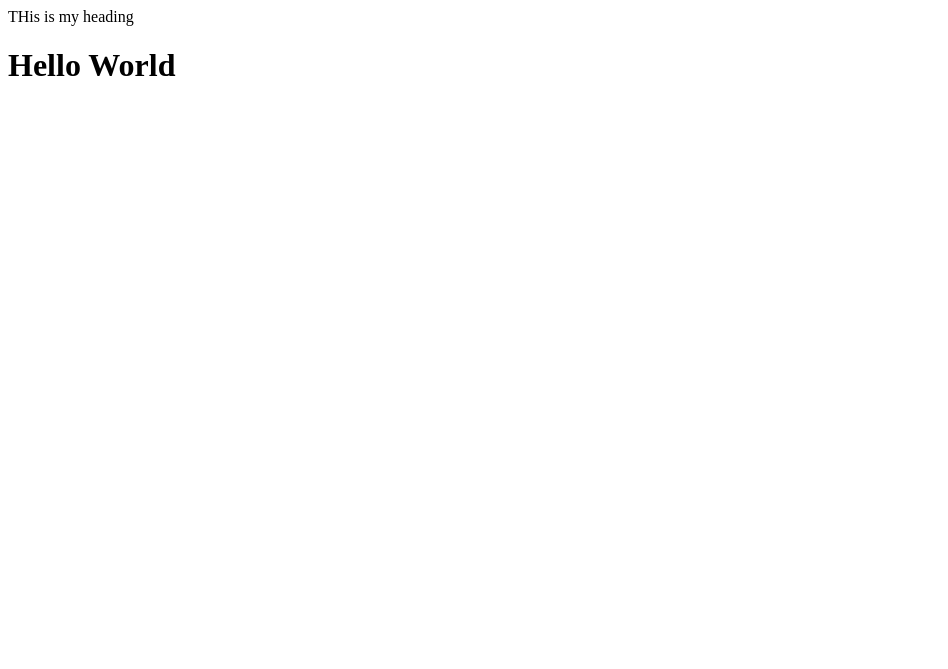
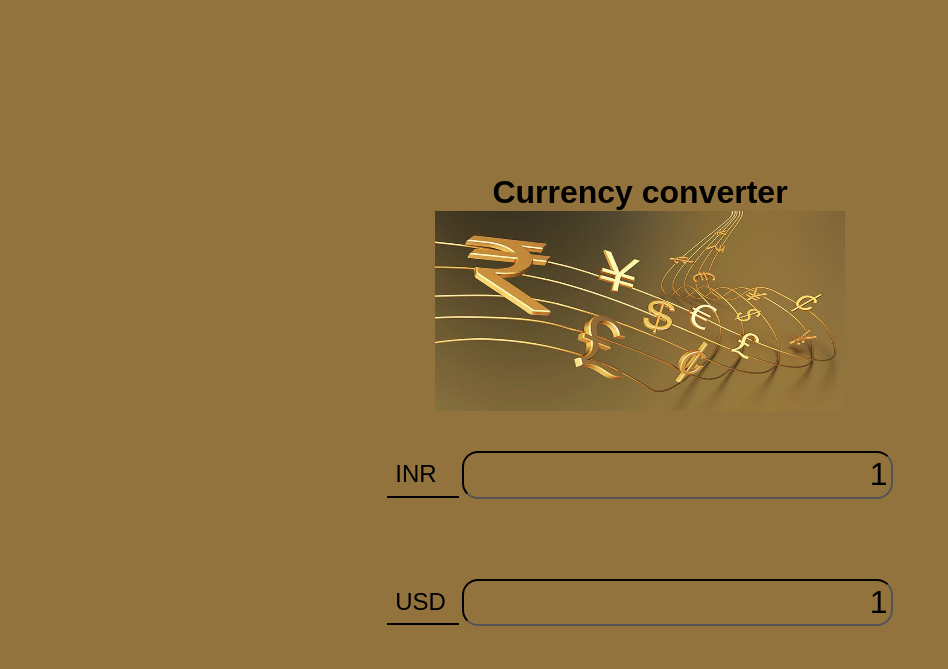
Before and after one commit to saikrishnadyagala/Currency-converter, a plain HTML site: page index.html in a window 1280 px wide. Shown: the whole page, without its empty margins (0-948 px from the left). Drawn offline with Linux system fonts and the light colour scheme; no server answers.

Commit message:
html css and js file commiting

```diff
--- a/index.html
+++ b/index.html
@@ -1,7 +1,131 @@
+<!DOCTYPE html>
 <html>
-<head>THis is my heading</head>
-<title>THis is title </title>
+<head>
+  <title>CurrencyCalculator</title>
+  <link href="mystyle.css" rel="stylesheet" type="text/css">
+</head>
 <body>
-<h1> Hello World</h1>
+<h1>Currency converter</h1>
+<img src="./pic.jpg" alt="picture">
+<div class="container">
+  <div class="currency">
+     <select id="currency-one">
+      <option value="AED">AED</option>
+      <option value="ARS">ARS</option>
+      <option value="AUD">AUD</option>
+      <option value="BGN">BGN</option>
+      <option value="BRL">BRL</option>
+      <option value="BSD">BSD</option>
+      <option value="CAD">CAD</option>
+      <option value="CHF">CHF</option>
+      <option value="CLP">CLP</option>
+      <option value="CNY">CNY</option>
+      <option value="COP">COP</option>
+      <option value="CZK">CZK</option>
+      <option value="DKK">DKK</option>
+      <option value="DOP">DOP</option>
+      <option value="EGP">EGP</option>
+      <option value="EUR">EUR</option>
+      <option value="FJD">FJD</option>
+      <option value="GBP">GBP</option>
+      <option value="GTQ">GTQ</option>
+      <option value="HKD">HKD</option>
+      <option value="HRK">HRK</option>
+      <option value="HUF">HUF</option>
+      <option value="IDR">IDR</option>
+      <option value="ILS">ILS</option>
+      <option value="INR" selected>INR</option>
+      <option value="ISK">ISK</option>
+      <option value="JPY">JPY</option>
+      <option value="KRW">KRW</option>
+      <option value="KZT">KZT</option>
+      <option value="MXN">MXN</option>
+      <option value="MYR">MYR</option>
+      <option value="NOK">NOK</option>
+      <option value="NZD">NZD</option>
+      <option value="PAB">PAB</option>
+      <option value="PEN">PEN</option>
+      <option value="PHP">PHP</option>
+      <option value="PKR">PKR</option>
+      <option value="PLN">PLN</option>
+      <option value="PYG">PYG</option>
+      <option value="RON">RON</option>
+      <option value="RUB">RUB</option>
+      <option value="SAR">SAR</option>
+      <option value="SEK">SEK</option>
+      <option value="SGD">SGD</option>
+      <option value="THB">THB</option>
+      <option value="TRY">TRY</option>
+      <option value="TWD">TWD</option>
+      <option value="UAH">UAH</option>
+      <option value="USD" >USD</option>
+      <option value="UYU">UYU</option>
+      <option value="VND">VND</option>
+      <option value="ZAR">ZAR</option>
+      </select>
+       <input  type="number" id="amount-one" placeholder="0" value="1">
+    </div>
+    <!-- <div class="swap">
+      <button class="btn" id="swap">Swap</button>
+          </div> -->
+    <div class="currency">
+      <select id="currency-two">
+        <option value="AED">AED</option>
+        <option value="ARS">ARS</option>
+        <option value="AUD">AUD</option>
+        <option value="BGN">BGN</option>
+        <option value="BRL">BRL</option>
+        <option value="BSD">BSD</option>
+        <option value="CAD">CAD</option>
+        <option value="CHF">CHF</option>
+        <option value="CLP">CLP</option>
+        <option value="CNY">CNY</option>
+        <option value="COP">COP</option>
+        <option value="CZK">CZK</option>
+        <option value="DKK">DKK</option>
+        <option value="DOP">DOP</option>
+        <option value="EGP">EGP</option>
+        <option value="EUR">EUR</option>
+        <option value="FJD">FJD</option>
+        <option value="GBP">GBP</option>
+        <option value="GTQ">GTQ</option>
+        <option value="HKD">HKD</option>
+        <option value="HRK">HRK</option>
+        <option value="HUF">HUF</option>
+        <option value="IDR">IDR</option>
+        <option value="ILS">ILS</option>
+        <option value="INR">INR</option>
+        <option value="ISK">ISK</option>
+        <option value="JPY">JPY</option>
+        <option value="KRW">KRW</option>
+        <option value="KZT">KZT</option>
+        <option value="MXN">MXN</option>
+        <option value="MYR">MYR</option>
+        <option value="NOK">NOK</option>
+        <option value="NZD">NZD</option>
+        <option value="PAB">PAB</option>
+        <option value="PEN">PEN</option>
+        <option value="PHP">PHP</option>
+        <option value="PKR">PKR</option>
+        <option value="PLN">PLN</option>
+        <option value="PYG">PYG</option>
+        <option value="RON">RON</option>
+        <option value="RUB">RUB</option>
+        <option value="SAR">SAR</option>
+        <option value="SEK">SEK</option>
+        <option value="SGD">SGD</option>
+        <option value="THB">THB</option>
+        <option value="TRY">TRY</option>
+        <option value="TWD">TWD</option>
+        <option value="UAH">UAH</option>
+        <option value="USD" selected>USD</option>
+        <option value="UYU">UYU</option>
+        <option value="VND">VND</option>
+        <option value="ZAR">ZAR</option>
+       </select>
+        <input  type="number" id="amount-two" placeholder="0" value="1">
+     </div>
+</div>
+<script src="./script/script.js"></script>
 </body>
 </html>
--- /dev/null
+++ b/mystyle.css
@@ -0,0 +1,83 @@
+*{
+  margin: 0;
+  padding: 0;
+}
+
+:root{
+
+	--primary-clr: #92733D;
+}
+body {
+
+    background-color:var(--primary-clr);
+    font-family: Arial, Helvetica, sans-serif;
+    display: flex;
+    flex-direction: column;
+    align-items: center;
+    justify-content: center;
+    height: 100vh;
+    margin: 0;
+    padding: 20px;
+}
+img{
+	width: 33%;
+	height:25%;
+	border: transparent;
+}
+.currency{
+padding: 2.5rem 0;
+display:flex;
+align-items:center;
+justify-content: center;
+background-color:var(--primary-clr);
+}
+
+.currency select{
+	padding: 0.5rem;
+	-moz-appearance: none;
+	-webkit-appearance: none;
+	appearance: none;
+	font-size: 1.5rem;
+	margin-right: 0.2rem;
+	height: 2.9rem;
+	background-color:var(--primary-clr);
+	border: 0;
+  outline: 0;
+  border-bottom: 2px solid black;
+	border-style: solid;
+}
+
+input::-webkit-outer-spin-button,
+input::-webkit-inner-spin-button {
+  -webkit-appearance: none;
+  margin: 0;
+}
+
+.currency input{
+	font-size: 2rem;
+	text-align: right;
+	padding: 0.2rem;
+	background-color:var(--primary-clr);
+	border-radius: 1rem;
+	border-color: black;
+	outline: 0px;
+}
+.swap{
+	display: flex;
+	align-items: center;
+	justify-content: space-between;
+
+}
+.swap button{
+	border:1px solid black;
+	margin-right: 0.2rem;
+	background-color:var(--primary-clr);
+	border-radius: 1rem;
+	padding :.5rem;
+	font-weight: 800;
+}
+@media (max-width: 600px) {
+  .currency input {
+    width: 200px;
+  }
+}
--- /dev/null
+++ b/script/script.js
@@ -0,0 +1,30 @@
+'use strict';
+const currencyOneE1=document.getElementById('currency-one');
+const amountOneE1=document.getElementById('amount-one');
+const currencyTwoE1=document.getElementById('currency-two');
+const amountTwoE1= document.getElementById('amount-two');
+
+//function
+const calculate =function(){
+
+const currencyOne=currencyOneE1.value;
+const currencyTwo=currencyTwoE1.value;
+
+fetch(`https://api.exchangerate-api.com/v6/latest/${currencyOne}`)
+  .then((res) => res.json())
+  .then((data) => {
+    const rate= data.rates[currencyTwo];
+
+    amountTwoE1.value = (amountOneE1.value * rate);
+  });
+}
+//Eventlistenerns
+currencyOneE1.addEventListener('change',calculate);
+
+amountOneE1.addEventListener('input',calculate);
+
+currencyTwoE1.addEventListener('change',calculate);
+
+amountTwoE1.addEventListener('input',calculate);
+
+calculate();
```
Also changed, not shown: pic.jpg (added), 1 other file.
